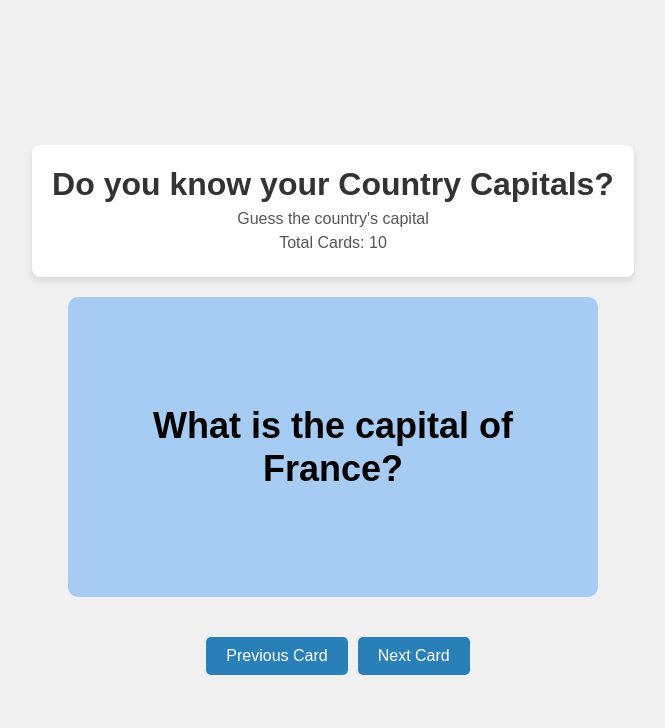
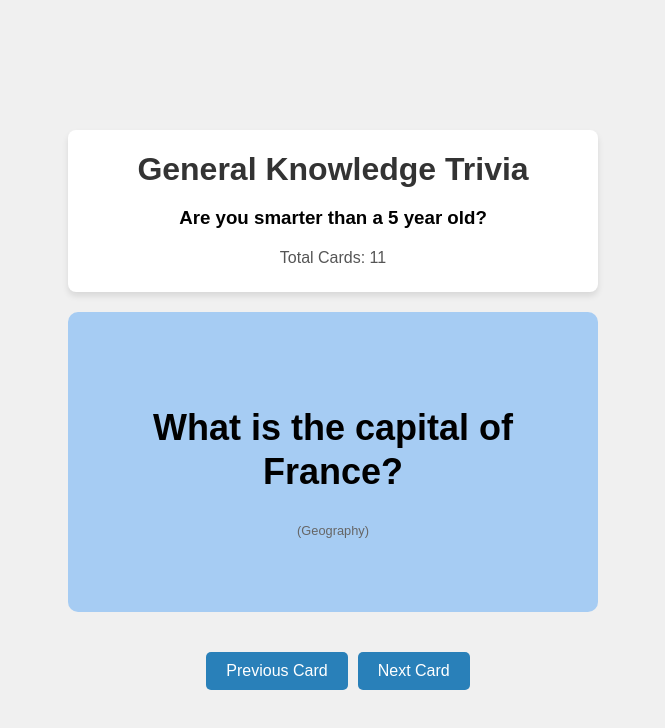
Before and after one commit to 2bTwist/Flashcards, a React (Vite) app: page / in a window 1280 px wide. Shown: the top 728 px of the page, without its empty margins (307-972 px from the left). Built offline with nearby package versions, Linux system fonts and the light colour scheme.

Commit message:
Added Category and images

```diff
--- a/src/App.jsx
+++ b/src/App.jsx
@@ -28,8 +28,8 @@ function App() {
   return (
     <div className="app-container">
       <FlashCardInfo
-        title="Do you know your Country Capitals?"
-        description="Guess the country's capital"
+        title="General Knowledge Trivia"
+        description="Are you smarter than a 5 year old?"
         totalCards={cards.length}
       />
       <div className="flashcard-container">
--- a/src/components/FlashCardInfo.jsx
+++ b/src/components/FlashCardInfo.jsx
@@ -6,7 +6,7 @@ function FlashCardInfo({ title, description, totalCards }) {
   return (
     <div className="flashcard-info">
       <h1>{title}</h1>
-      <p>{description}</p>
+      <h3>{description}</h3>
       <p>Total Cards: {totalCards}</p>
     </div>
   );
--- a/src/components/Flashcard.jsx
+++ b/src/components/Flashcard.jsx
@@ -7,8 +7,10 @@ function Flashcard({ card }) {
     return (
         <div className="flip-card" onClick={() => setIsFlipped(!isFlipped)}>
             <div className={`flip-card-inner ${isFlipped ? "flipped" : ""}`}>
-                <div className="flip-card-front">
+                <div className={`flip-card-front ${card.category ? card.category.toLowerCase() : ""}`}>
                     <h2>{card.question}</h2>
+                    {card.category && <div className="card-category">({card.category})</div>}
+                    {card.image && <img src={card.image} alt="card visual" className="card-image" />}
                 </div>
                 <div className="flip-card-back">
                     <h2>{card.answer}</h2>
--- a/src/data/cards.js
+++ b/src/data/cards.js
@@ -1,42 +1,71 @@
+// src/data/cards.js
 export const cards = [
   {
     question: "What is the capital of France?",
-    answer: "Paris"
+    answer: "Paris",
+    category: "Geography",
+    difficulty: "Easy"
   },
   {
     question: "What is the capital of Germany?",
-    answer: "Berlin"
+    answer: "Berlin",
+    category: "Geography",
+    difficulty: "Easy"
   },
   {
     question: "What is the capital of Italy?",
-    answer: "Rome"
+    answer: "Rome",
+    category: "Geography",
+    difficulty: "Easy"
   },
   {
     question: "What is the capital of Spain?",
-    answer: "Madrid"
+    answer: "Madrid",
+    category: "Geography",
+    difficulty: "Easy"
   },
   {
     question: "What is the capital of Portugal?",
-    answer: "Lisbon"
+    answer: "Lisbon",
+    category: "Geography",
+    difficulty: "Easy"
   },
   {
-    question: "What is the capital of Norway?",
-    answer: "Oslo"
+    question: "Identify this famous landmark:",
+    answer: "Eiffel Tower",
+    category: "Geography",
+    difficulty: "Medium",
+    image: "https://via.placeholder.com/300?text=Eiffel+Tower"
   },
   {
-    question: "What is the capital of Sweden?",
-    answer: "Stockholm"
+    question: "Which planet is known as the Red Planet?",
+    answer: "Mars",
+    category: "Science",
+    difficulty: "Easy",
+    image: "https://via.placeholder.com/300?text=Mars"
   },
   {
-    question: "What is the capital of Denmark?",
-    answer: "Copenhagen"
+    question: "Who painted the Mona Lisa?",
+    answer: "Leonardo da Vinci",
+    category: "Art",
+    difficulty: "Medium"
   },
   {
-    question: "What is the capital of the Netherlands?",
-    answer: "Amsterdam"
+    question: "What is the largest ocean on Earth?",
+    answer: "Pacific Ocean",
+    category: "General",
+    difficulty: "Easy"
   },
   {
-    question: "What is the capital of Belgium?",
-    answer: "Brussels"
+    question: "What is the tallest mountain in the world?",
+    answer: "Mount Everest",
+    category: "General",
+    difficulty: "Medium"
+  },
+  {
+    question: "Who discovered penicillin?",
+    answer: "Alexander Fleming",
+    category: "General",
+    difficulty: "Hard"
   }
 ];
--- a/src/styles/Flashcard.css
+++ b/src/styles/Flashcard.css
@@ -35,6 +35,7 @@
   -webkit-backface-visibility: hidden;
   backface-visibility: hidden;
   display: flex;
+  flex-direction: column;
   align-items: center;
   justify-content: center;
   font-size: 1.5rem;
@@ -53,3 +54,32 @@
   color: white;
   transform: rotateX(180deg);
 }
+
+/* Category-specific styles */
+.flip-card-front.geography {
+  background-color: #a6ccf3;
+}
+
+.flip-card-front.science {
+  background-color: #a3e4d7;
+}
+
+.flip-card-front.art {
+  background-color: #fadbd8;
+}
+
+.flip-card-front.general {
+  background-color: #d5f5e3;
+}
+
+.card-image {
+  max-width: 100%;
+  max-height: 150px;
+  margin-bottom: 10px;
+}
+
+.card-category {
+  font-size: 0.8rem;
+  color: #666;
+  margin-bottom: 10px;
+}
```
